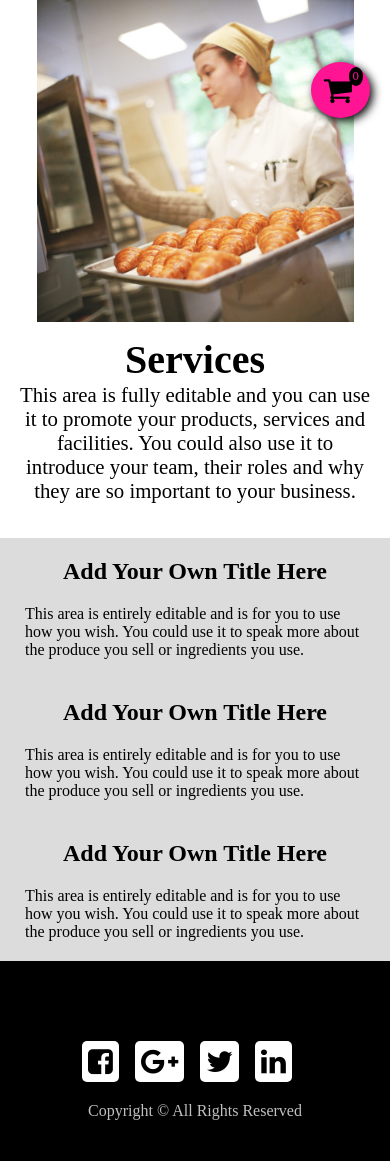
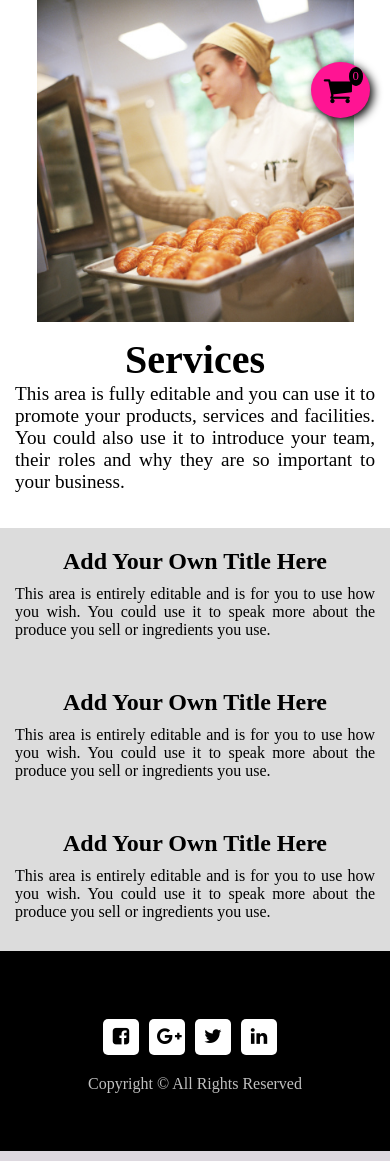
Before and after one commit to NoraDD/Project_Web_Fundamentals_HTML5, a PHP site: page /index.php?page=services in a window 390 px wide. Shown: the part 706-1867 px from the top of the page. Run offline with PHP 8.4, Linux system fonts and the light colour scheme; some web fonts are replaced.

Commit message:
fixed padding, margin, width and etc. in responsive css and header and footer

```diff
--- a/pages/services.php
+++ b/pages/services.php
@@ -1,11 +1,12 @@
 <div class="container-services-upper-part">
     <div class="article-services">
-        <article>
-            <img src="images/services.jpg" />
+        <img src="images/services.jpg"/>
+        <div class="services">
             <h1>Services</h1>
             <p>This area is fully editable and you can use it to promote your products, services and facilities.
-                You could also use it to introduce your team, their roles and why they are so important to your business.</p>
-        </article>
+                You could also use it to introduce your team, their roles and why they are so important to your
+                business.</p>
+        </div>
     </div>
 </div>
 
--- a/stylesheets/footer.css
+++ b/stylesheets/footer.css
@@ -1,23 +1,26 @@
 footer {
     height: 200px;
-    background-color: black
+    background-color: black;
 }
 
 .icons {
     margin: 0 auto;
-    padding-top: 80px;
+    padding-top: 68px;
     display: flex;
     justify-content: center;
     padding-bottom: 20px;
 }
 
 .ic-social {
-    font-size: 29px;
-    margin-right: 16px;
+    font-size: 1.2rem;
+    margin-right: 10px;
     color: black;
     background-color: white;
     border-radius: 5px;
-    padding: 6px;
+    padding: 8px;
+    width: 20px;
+    height: 20px;
+    text-align: center;
 }
 
 footer p {
--- a/stylesheets/header.css
+++ b/stylesheets/header.css
@@ -1,6 +1,4 @@
 .header-part {
-    /*display: flex;*/
-    /*flex-direction: column;*/
     background: url("../images/cake-img-header.jpg") center center no-repeat;
     background-size: cover;
     height: 660px;
@@ -12,7 +10,7 @@
 .header-part .header-wrapper {
     position: absolute;
     top: 222px;
-    left: 200px;
+    left: 445px;
 }
 
 .header-part .header-wrapper .upper-part {
--- a/stylesheets/main.css
+++ b/stylesheets/main.css
@@ -106,31 +116,31 @@ button:hover {
 }
 
 /*css for main part of service.php*/
-.container-services-upper-part {
-    width: 985px;
+.container-services-upper-part .article-services {
+    width: 1000px;
     margin: 0 auto;
     margin-bottom: 35px;
 }
 
-.container-services-upper-part .article-services article img {
+.container-services-upper-part .article-services img {
     float: left;
     width: 357px;
     margin-bottom: 10px;
 }
 
-.container-services-upper-part .article-services article h1,
-.container-services-upper-part .article-services article p {
+.container-services-upper-part .article-services .services {
     float: right;
+    width: 600px;
 }
 
-.container-services-upper-part .article-services article h1 {
-    font-size: 2.5em;
-    width: 602px;
+.container-services-upper-part .article-services .services h1 {
+    font-size: 2.5rem;
 }
 
-.container-services-upper-part .article-services article p {
-    width: 598px;
-    font-size: 1.3em;
+.container-services-upper-part .article-services .services p {
+    font-size: 1.2rem;
+    text-align: justify;
+    padding-right: 45px;
 }
 
 .container-services-upper-part .article-services:after {
@@ -144,22 +154,28 @@ button:hover {
 }
 
 .container-services-bottom-part .article-services {
+    width: 1000px;
+    margin: 0 auto;
     display: flex;
     flex-direction: row;
 }
 
 .container-services-bottom-part .article-services article {
-    width: 550px;
-    padding: 65px 40px;
+    width: 586px;
+    margin: 50px 50px 50px 0;
 }
 
 .container-services-bottom-part .article-services h1 {
     margin-bottom: 20px;
 }
 
+.container-services-bottom-part .article-services p {
+    text-align: justify;
+}
+
 /*css for main part of about.php*/
 .container-about-upper-part {
-    width: 900px;
+    width: 1000px;
     margin: 0 auto;
     border-bottom: 1px dotted;
     padding-bottom: 30px;
--- a/stylesheets/responsive.css
+++ b/stylesheets/responsive.css
@@ -1,155 +1,5 @@
 /*responsive*/
-@media all and (max-width: 1000px) {
-    /*store.php*/
-    .container-store {
-        box-sizing: border-box;
-        width: 100%;
-        flex-direction: column;
-    }
-
-    .container-store .store {
-        box-sizing: border-box;
-        margin: 0 auto;
-        margin-bottom: 25px;
-        height: auto;
-    }
-
-    .container-store .store .store-products {
-        width: 100%;
-        box-sizing: border-box;
-    }
-}
-
-@media all and (max-width: 980px) {
-    /*service.php*/
-    .container-services-upper-part {
-        width: 100%;
-        text-align: center;
-    }
-
-    .container-services-upper-part .article-services article img {
-        float: none;
-        box-sizing: border-box;
-        max-width: 100%;
-        margin-bottom: 10px;
-        padding-left: 20px;
-        padding-right: 20px;
-    }
-
-    .container-services-upper-part .article-services article h1,
-    .container-services-upper-part .article-services article p {
-        float: none;
-    }
-
-    .container-services-upper-part .article-services article h1 {
-        width: 100%;
-    }
-
-    .container-services-upper-part .article-services article p {
-        box-sizing: border-box;
-        width: 100%;
-        padding-left: 20px;
-        padding-right: 20px;
-    }
-
-    .container-services-bottom-part {
-        /*box-sizing: border-box;*/
-        width: 100%;
-    }
-
-    .container-services-bottom-part .article-services {
-        /*box-sizing: border-box;*/
-        display: flex;
-        flex-direction: column;
-        width: 100%;
-    }
-
-    .container-services-bottom-part .article-services article {
-        box-sizing: border-box;
-        width: 100%;
-        margin: 0 auto;
-        padding: 20px 25px;
-    }
-
-    .container-services-bottom-part .article-services h1 {
-        text-align: center;
-    }
-}
-
-@media all and (max-width: 970px) {
-
-    /*header*/
-    .header-part .header-wrapper {
-        margin: 0 auto;
-        width: 65%;
-        position: static;
-    }
-
-    .header-part .header-wrapper .upper-part h3 {
-        text-align: center;
-        width: 100%;
-    }
-
-    .header-wrapper .nav-header {
-        width: 100%;
-    }
-
-    .header-wrapper .nav-header ul {
-        width: 100%;
-        display: flex;
-        align-self: center;
-        flex-flow: row nowrap;
-        justify-content: space-between;
-    }
-
-    .header-wrapper .nav-header ul li {
-        text-align: center;
-        width: 100%;
-        padding: 15px 0;
-    }
-
-    /*about.php*/
-    .container-about-upper-part {
-        width: 100%;
-        box-sizing: border-box;
-        padding-left: 20px;
-        padding-right: 20px;
-    }
-
-    .container-about-upper-part article {
-        width: 100%;
-    }
-
-    .container-about-bottom-part {
-        width: 100%;
-    }
-
-    .container-about-bottom-part .about-services {
-        width: 100%;
-        display: flex;
-        flex-direction: column;
-    }
-
-    .container-about-bottom-part .about-services article {
-        width: 100%;
-        margin-bottom: 35px;
-    }
-
-    .container-about-bottom-part .about-services article img {
-        max-width: 100%;
-        display: block;
-        margin: 0 auto;
-    }
-
-    .container-about-bottom-part article h2 {
-        margin-top: 20px;
-    }
-
-    .container-about-bottom-part article p {
-        padding-left: 20px;
-        padding-right: 20px;
-    }
-
+@media all and (max-width: 1050px) {
     /*contact.php*/
     .container-contact {
         margin-left: 20px;
@@ -201,18 +52,130 @@
         width: auto;
     }
 
-    /*shopping-cart icon*/
-    .shopping-cart span {
-        right: 27px;
+    /*about.php*/
+    .container-about-upper-part {
+        width: 100%;
+        box-sizing: border-box;
+        padding-left: 20px;
+        padding-right: 20px;
     }
 
-    .ic-shopping-cart {
-        right: 20px;
+    .container-about-upper-part article {
+        width: 100%;
+    }
+
+    .container-about-bottom-part {
+        width: 100%;
+    }
+
+    .container-about-bottom-part .about-services {
+        width: 100%;
+        display: flex;
+        flex-direction: column;
+    }
+
+    .container-about-bottom-part .about-services article {
+        box-sizing: border-box;
+        width: 100%;
+        margin-bottom: 35px;
+        margin-right: 0;
+        margin-left: 0;
+    }
+
+    .container-about-bottom-part .about-services article img {
+        max-width: 100%;
+        display: block;
+        margin: 0 auto;
+    }
+
+    .container-about-bottom-part article h2 {
+        margin-top: 20px;
+    }
+
+    .container-about-bottom-part article p {
+        padding-left: 20px;
+        padding-right: 20px;
+    }
+
+    /*service.php*/
+    .container-services-upper-part .article-services {
+        width: 100%;
+        text-align: center;
+    }
+
+    .container-services-upper-part .article-services img {
+        float: none;
+        box-sizing: border-box;
+        max-width: 100%;
+        margin-bottom: 10px;
+        padding-left: 20px;
+        padding-right: 20px;
+    }
+
+    .container-services-upper-part .article-services .services {
+        float: none;
+        width: 100%;
+    }
+
+    .container-services-upper-part .article-services .services p {
+        box-sizing: border-box;
+        padding-left: 15px;
+        padding-right: 15px;
+    }
+
+    .container-services-bottom-part {
+        width: 100%;
+    }
+
+    .container-services-bottom-part .article-services {
+        display: flex;
+        flex-direction: column;
+        width: 100%;
+    }
+
+    .container-services-bottom-part .article-services article {
+        box-sizing: border-box;
+        width: 100%;
+        margin: 0 auto;
+        margin-bottom: 20px;
+        margin-top: 20px;
+        padding-left: 15px;
+        padding-right: 15px;
+    }
+
+    .container-services-bottom-part .article-services h1 {
+        text-align: center;
+        margin-bottom: 10px;
+    }
+
+    .container-services-bottom-part .article-services p {
+        margin-bottom: 10px;
+    }
+}
+
+@media all and (max-width: 1000px) {
+    /*store.php*/
+    .container-store {
+        box-sizing: border-box;
+        width: 100%;
+        flex-direction: column;
+    }
+
+    .container-store .store {
+        box-sizing: border-box;
+        margin: 0 auto;
+        margin-bottom: 25px;
+        height: auto;
+    }
+
+    .container-store .store .store-products {
+        width: 100%;
+        box-sizing: border-box;
     }
 }
 
 @media all and (max-width: 950px) {
-
+    /*home.php*/
     .container {
         display: inline-block
     }
```
Also changed, not shown: other parts of stylesheets/main.css (+24 -13 lines), other parts of stylesheets/responsive.css (+44 -15 lines).
